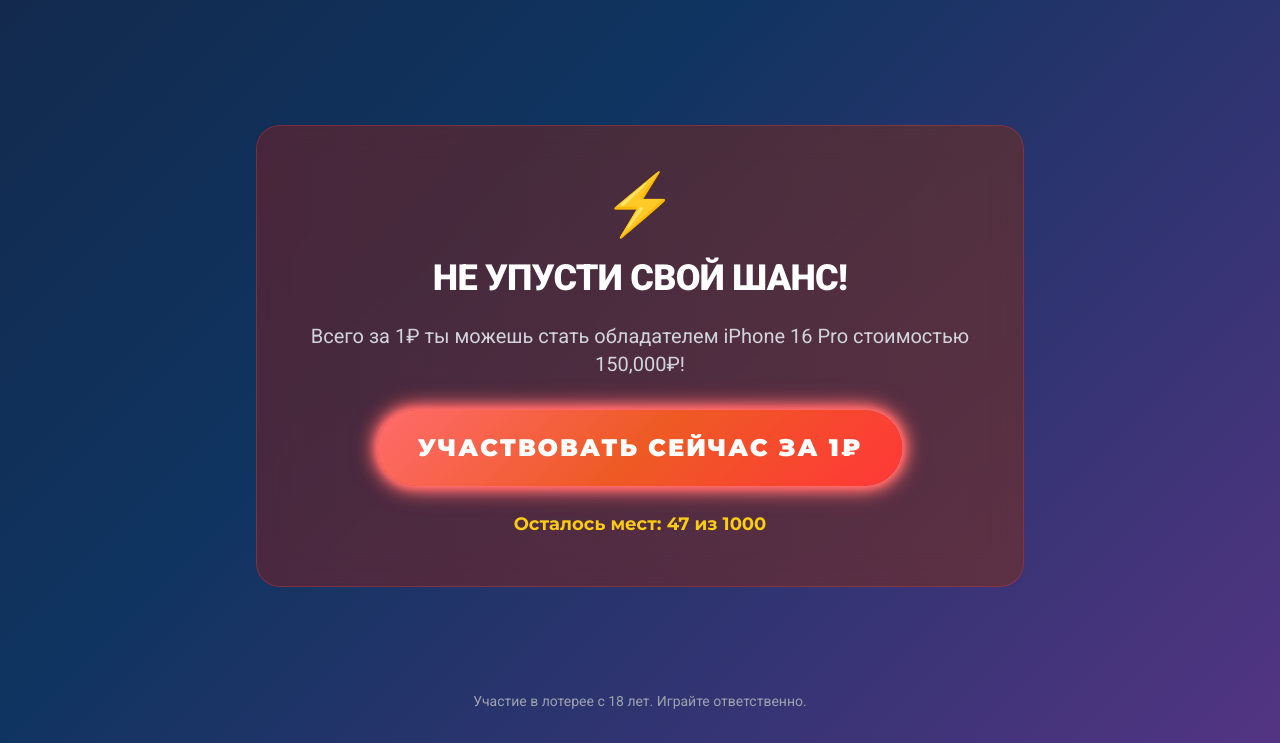
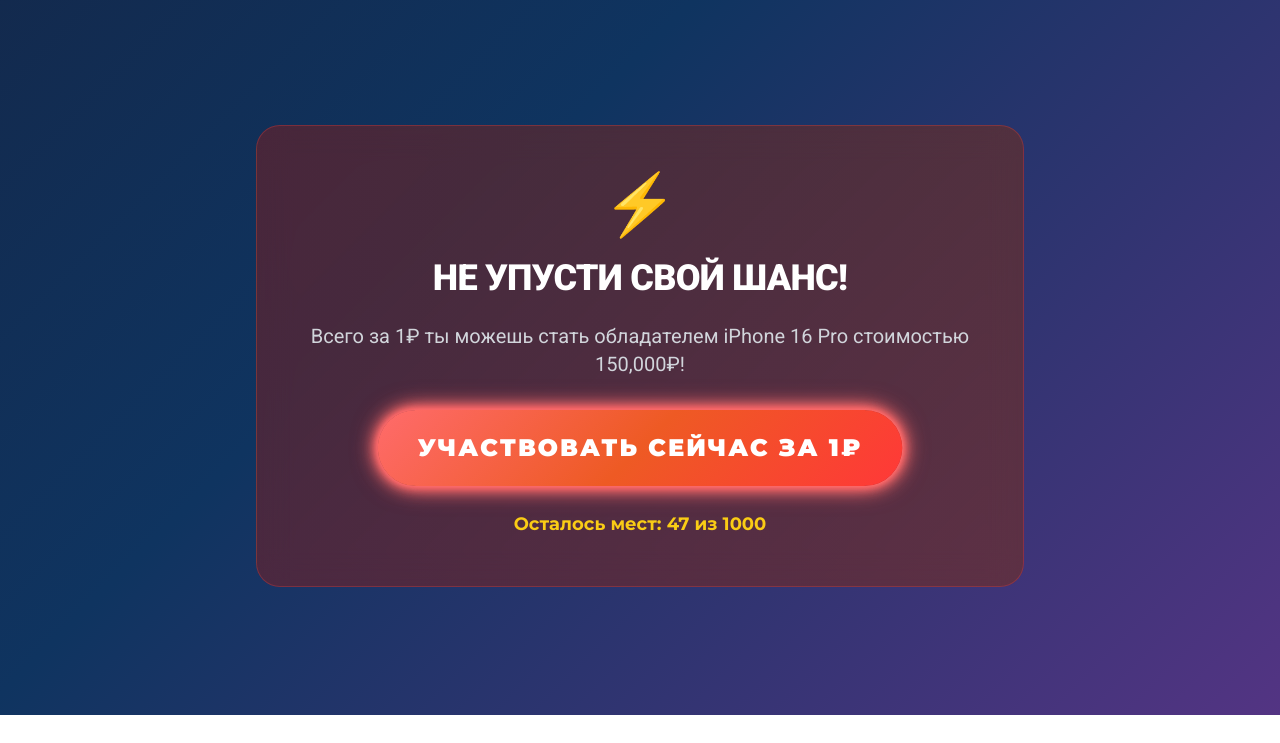
Before and after one commit to nikitagluhov2281337100-beep/gamesport, a plain HTML site: page index.html in a window 1280 px wide. Shown: the part 3204-3947 px from the top of the page. After the commit the page ends 3919 px from the top, so only its background shows below. Drawn offline with nearby package versions, Linux system fonts and the light colour scheme.

Commit message:
Add files via upload

```diff
--- a/index.html
+++ b/index.html
@@ -930,7 +930,7 @@
     <!-- Footer -->
     <footer class="py-8 text-center text-gray-400 relative z-10">
         <div class="container mx-auto px-4">
-            <p class="text-sm mt-2">Участие в лотерее с 18 лет. Играйте ответственно.</p>
+
         </div>
     </footer>
 
```
